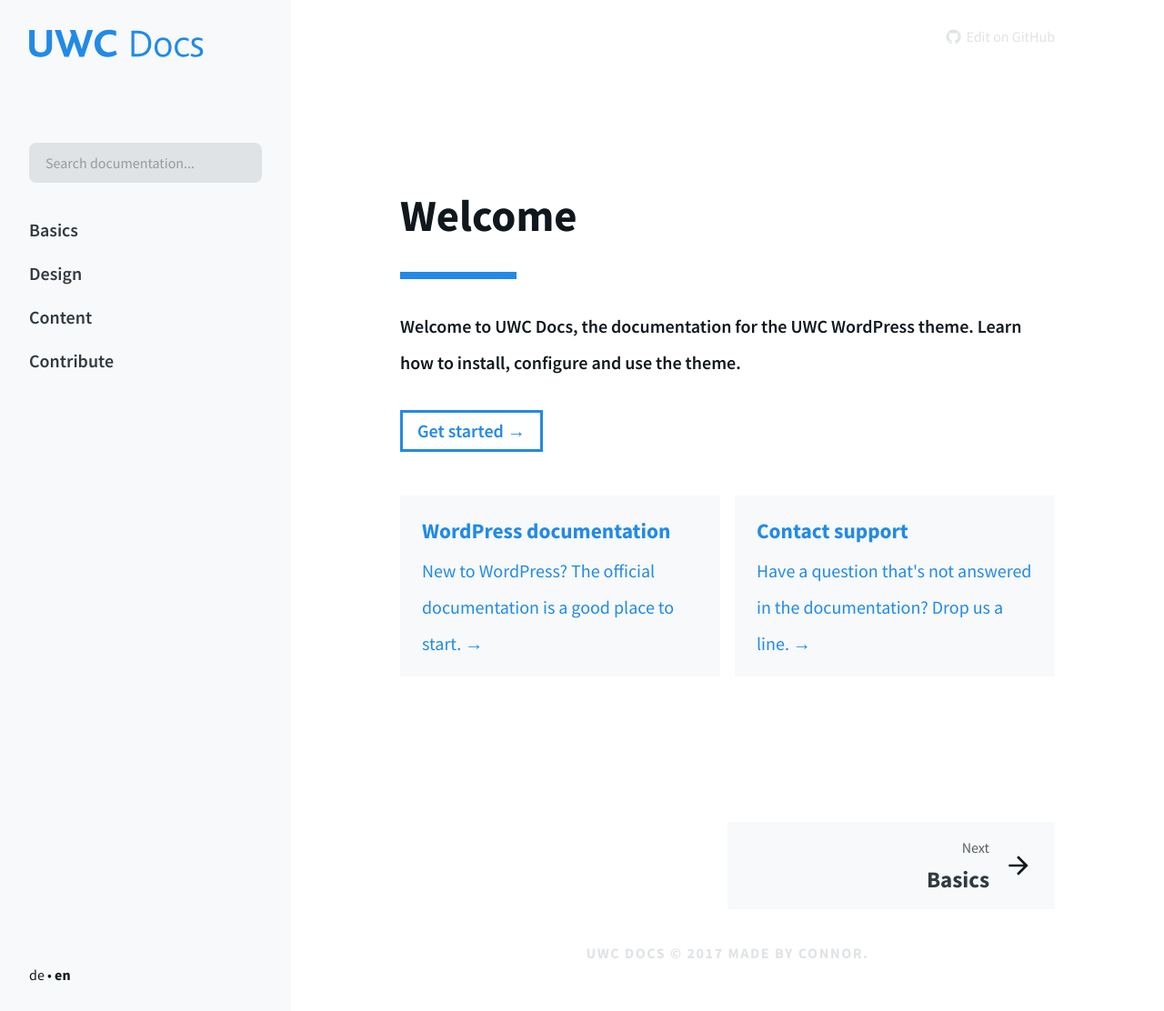
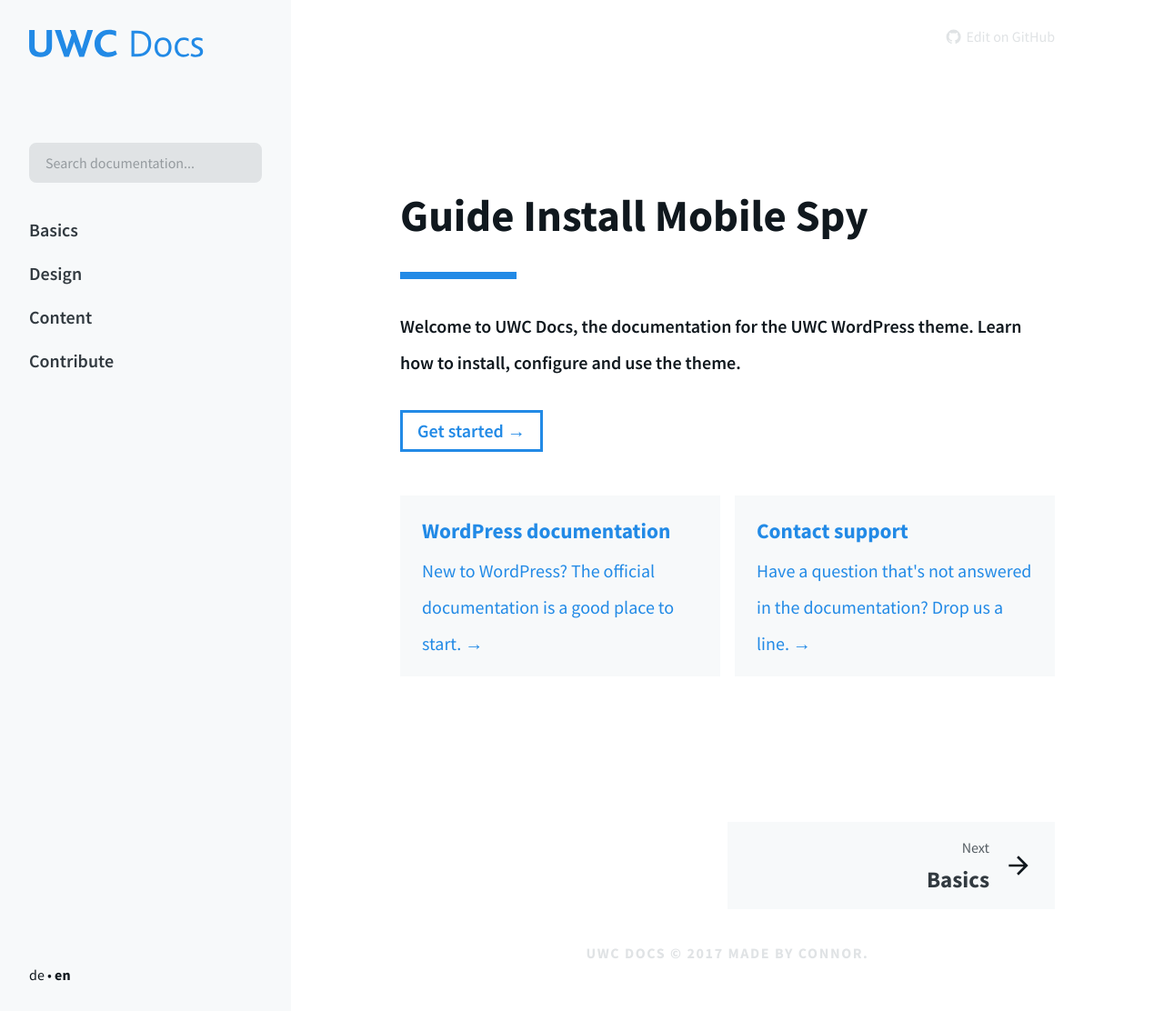
Before and after one commit to sadapwebid/guide-install, a Jekyll site: the page built from index.html, in a window 1280 px wide and 1112 px high. Shown: the whole window at 91% size. Built offline with Jekyll 4.4.1, drawn with Linux system fonts in a browser that asks for light colours.

Commit message:
Update from Forestry.io - index.html

```diff
--- a/index.html
+++ b/index.html
@@ -1,5 +1,5 @@
 ---
-title: Welcome
+title: Guide Install Mobile Spy
 layout: section
 lang: en
 ref: homepage
```
